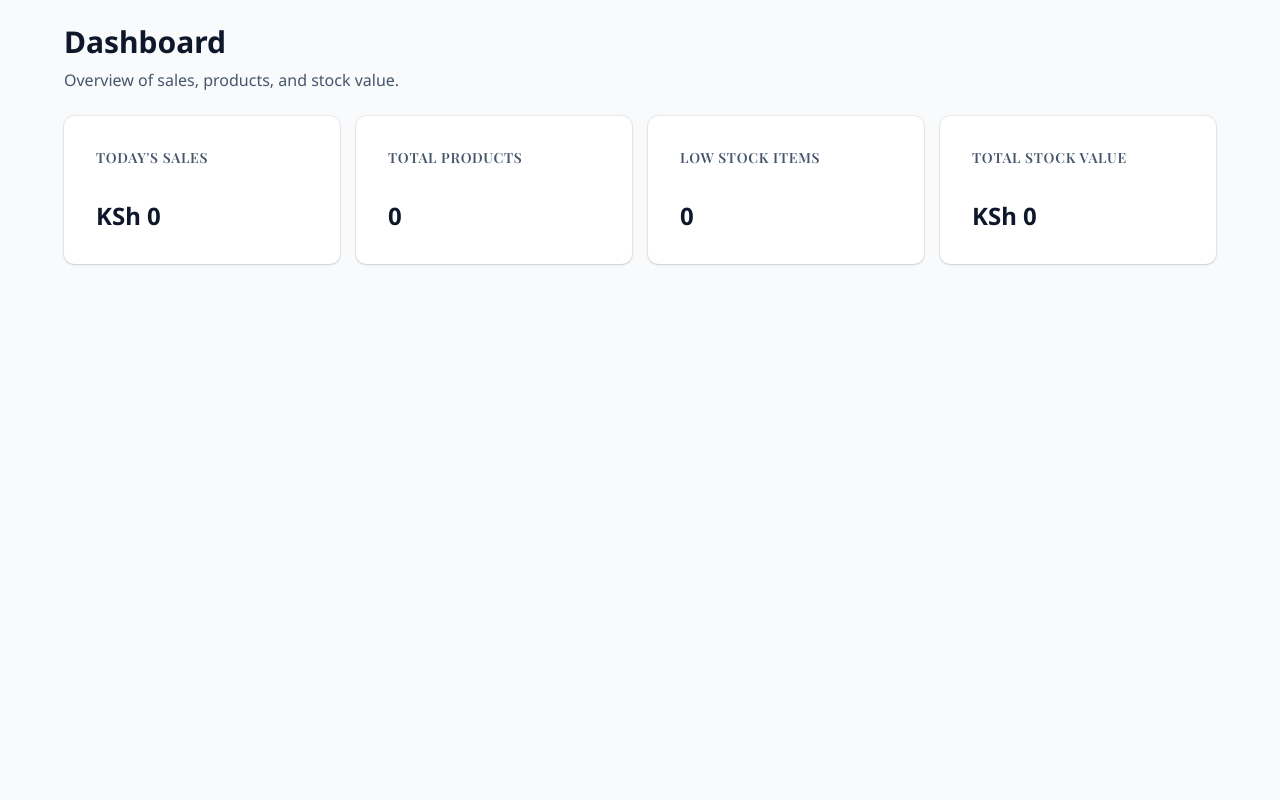
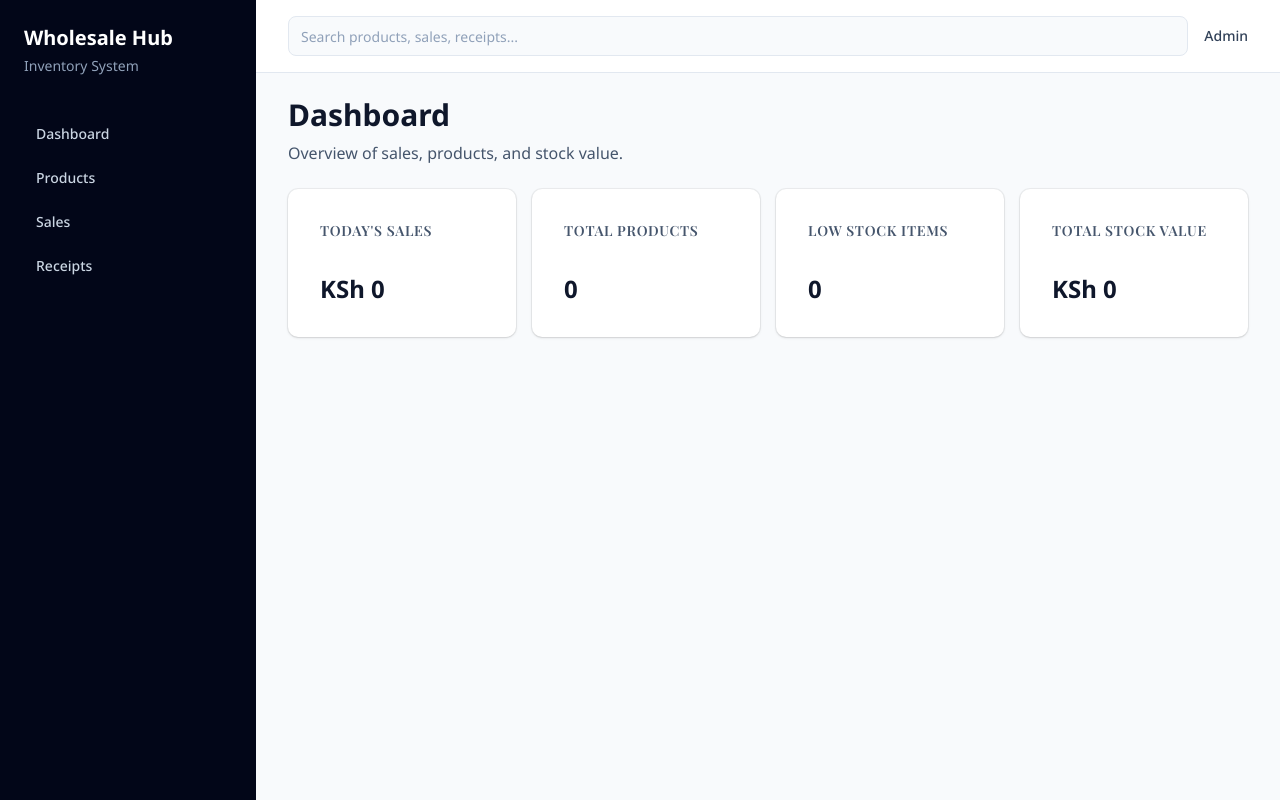
Before and after one commit to Rekile-Mollel/wholesale-hub, a Next.js app: page /dashboard in a window 1280 px wide. Built offline with nearby package versions, Linux system fonts and the light colour scheme; a web font is replaced by a local one.

Commit message:
Add shared dashboard layout

```diff
--- a/src/app/dashboard/page.tsx
+++ b/src/app/(app)/dashboard/page.tsx
@@ -26,7 +26,7 @@ const metrics = [
 
 export default function DashboardPage() {
   return (
-    <main className="min-h-screen bg-slate-50 px-4 py-6 sm:px-6 lg:px-8">
+    <div className="px-4 py-6 sm:px-6 lg:px-8">
       <div className="mx-auto flex max-w-6xl flex-col gap-6">
         <div>
           <h1 className="text-3xl font-bold text-slate-900">Dashboard</h1>
@@ -52,6 +52,6 @@ export default function DashboardPage() {
           ))}
         </section>
       </div>
-    </main>
+    </div>
   );
 }
--- /dev/null
+++ b/src/app/(app)/layout.tsx
@@ -0,0 +1,80 @@
+import Link from "next/link";
+
+const navigation = [
+  { name: "Dashboard", href: "/dashboard" },
+  { name: "Products", href: "/products" },
+  { name: "Sales", href: "/sales" },
+  { name: "Receipts", href: "/receipts" },
+];
+
+export default function AppLayout({
+  children,
+}: Readonly<{
+  children: React.ReactNode;
+}>) {
+  return (
+    <div className="min-h-screen bg-slate-100 text-slate-900">
+      <aside className="fixed inset-y-0 left-0 hidden w-64 flex-col bg-slate-950 px-6 py-6 text-white lg:flex">
+        <div>
+          <Link href="/dashboard" className="block">
+            <p className="text-xl font-bold">Wholesale Hub</p>
+            <p className="mt-1 text-sm text-slate-400">Inventory System</p>
+          </Link>
+        </div>
+
+        <nav className="mt-10 flex flex-col gap-2">
+          {navigation.map((item) => (
+            <Link
+              key={item.href}
+              href={item.href}
+              className="rounded-md px-3 py-2 text-sm font-medium text-slate-300 transition hover:bg-slate-800 hover:text-white"
+            >
+              {item.name}
+            </Link>
+          ))}
+        </nav>
+      </aside>
+
+      <div className="lg:pl-64">
+        <header className="sticky top-0 z-10 border-b border-slate-200 bg-white px-4 py-4 sm:px-6 lg:px-8">
+          <div className="mx-auto flex max-w-6xl flex-col gap-4 lg:max-w-none">
+            <div className="flex items-center justify-between gap-4 lg:hidden">
+              <Link href="/dashboard">
+                <p className="text-lg font-bold text-slate-950">
+                  Wholesale Hub
+                </p>
+                <p className="text-xs text-slate-500">Inventory System</p>
+              </Link>
+              <p className="text-sm font-medium text-slate-700">Admin</p>
+            </div>
+
+            <nav className="flex gap-2 overflow-x-auto lg:hidden">
+              {navigation.map((item) => (
+                <Link
+                  key={item.href}
+                  href={item.href}
+                  className="whitespace-nowrap rounded-md bg-slate-100 px-3 py-2 text-sm font-medium text-slate-700"
+                >
+                  {item.name}
+                </Link>
+              ))}
+            </nav>
+
+            <div className="flex items-center gap-4">
+              <input
+                type="search"
+                placeholder="Search products, sales, receipts..."
+                className="h-10 min-w-0 flex-1 rounded-md border border-slate-200 bg-slate-50 px-3 text-sm text-slate-900 outline-none transition placeholder:text-slate-400 focus:border-slate-400 focus:bg-white"
+              />
+              <p className="hidden text-sm font-medium text-slate-700 lg:block">
+                Admin
+              </p>
+            </div>
+          </div>
+        </header>
+
+        <main className="min-h-[calc(100vh-73px)] bg-slate-50">{children}</main>
+      </div>
+    </div>
+  );
+}
--- a/src/app/products/page.tsx
+++ b/src/app/(app)/products/page.tsx
@@ -1,12 +1,12 @@
 export default function ProductsPage() {
   return (
-    <main className="min-h-screen bg-slate-50 px-4 py-6 sm:px-6 lg:px-8">
+    <div className="px-4 py-6 sm:px-6 lg:px-8">
       <div className="mx-auto max-w-6xl">
         <h1 className="text-3xl font-bold text-slate-900">Products</h1>
         <p className="mt-2 text-slate-600">
           Manage wholesale products and stock levels.
         </p>
       </div>
-    </main>
+    </div>
   );
 }
--- a/src/app/receipts/page.tsx
+++ b/src/app/(app)/receipts/page.tsx
@@ -1,12 +1,12 @@
 export default function ReceiptsPage() {
   return (
-    <main className="min-h-screen bg-slate-50 px-4 py-6 sm:px-6 lg:px-8">
+    <div className="px-4 py-6 sm:px-6 lg:px-8">
       <div className="mx-auto max-w-6xl">
         <h1 className="text-3xl font-bold text-slate-900">Receipts</h1>
         <p className="mt-2 text-slate-600">
           Generate and view customer receipts.
         </p>
       </div>
-    </main>
+    </div>
   );
 }
--- a/src/app/sales/page.tsx
+++ b/src/app/(app)/sales/page.tsx
@@ -1,12 +1,12 @@
 export default function SalesPage() {
   return (
-    <main className="min-h-screen bg-slate-50 px-4 py-6 sm:px-6 lg:px-8">
+    <div className="px-4 py-6 sm:px-6 lg:px-8">
       <div className="mx-auto max-w-6xl">
         <h1 className="text-3xl font-bold text-slate-900">Sales</h1>
         <p className="mt-2 text-slate-600">
           Record customer purchases and track revenue.
         </p>
       </div>
-    </main>
+    </div>
   );
 }
```
